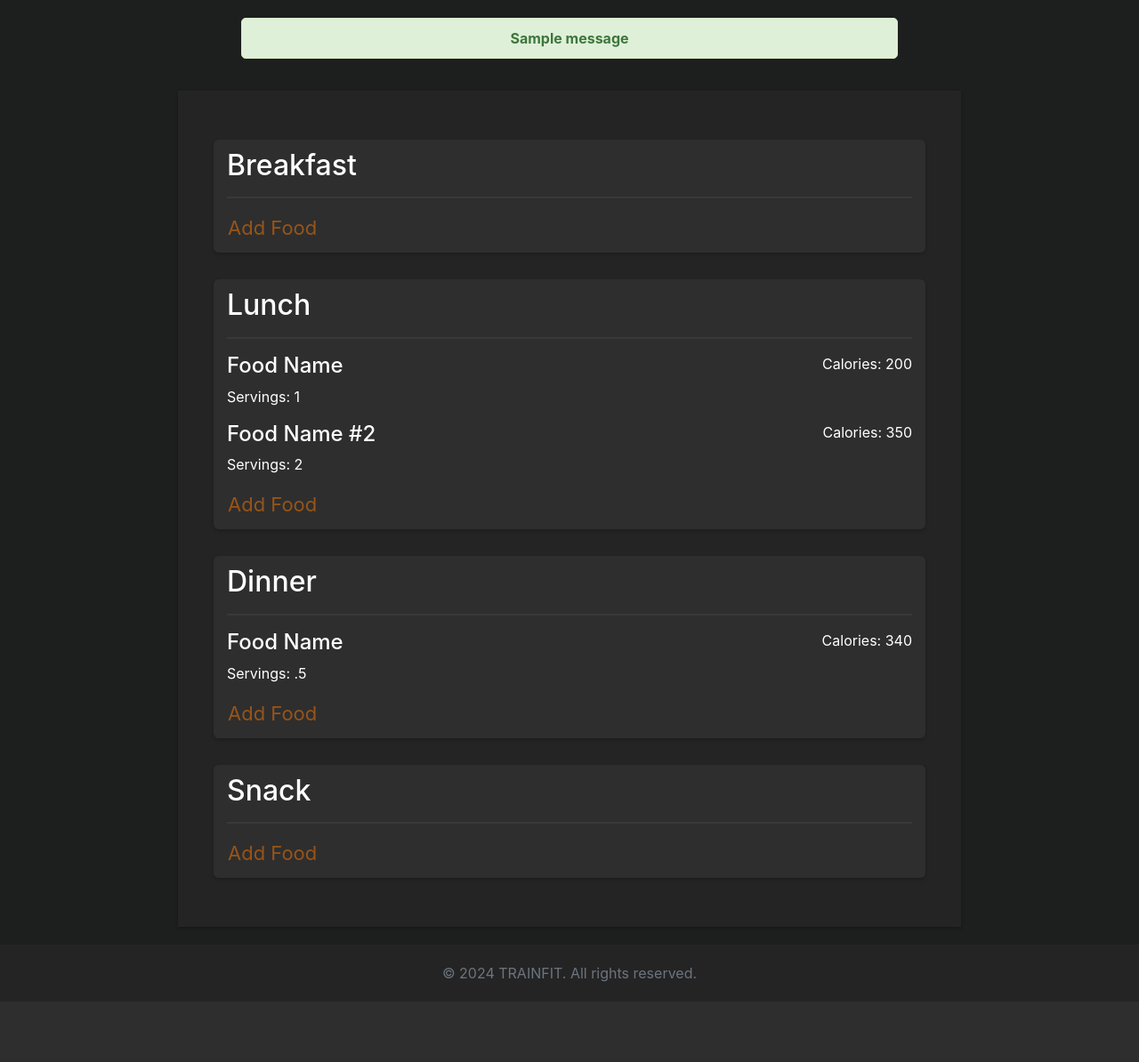
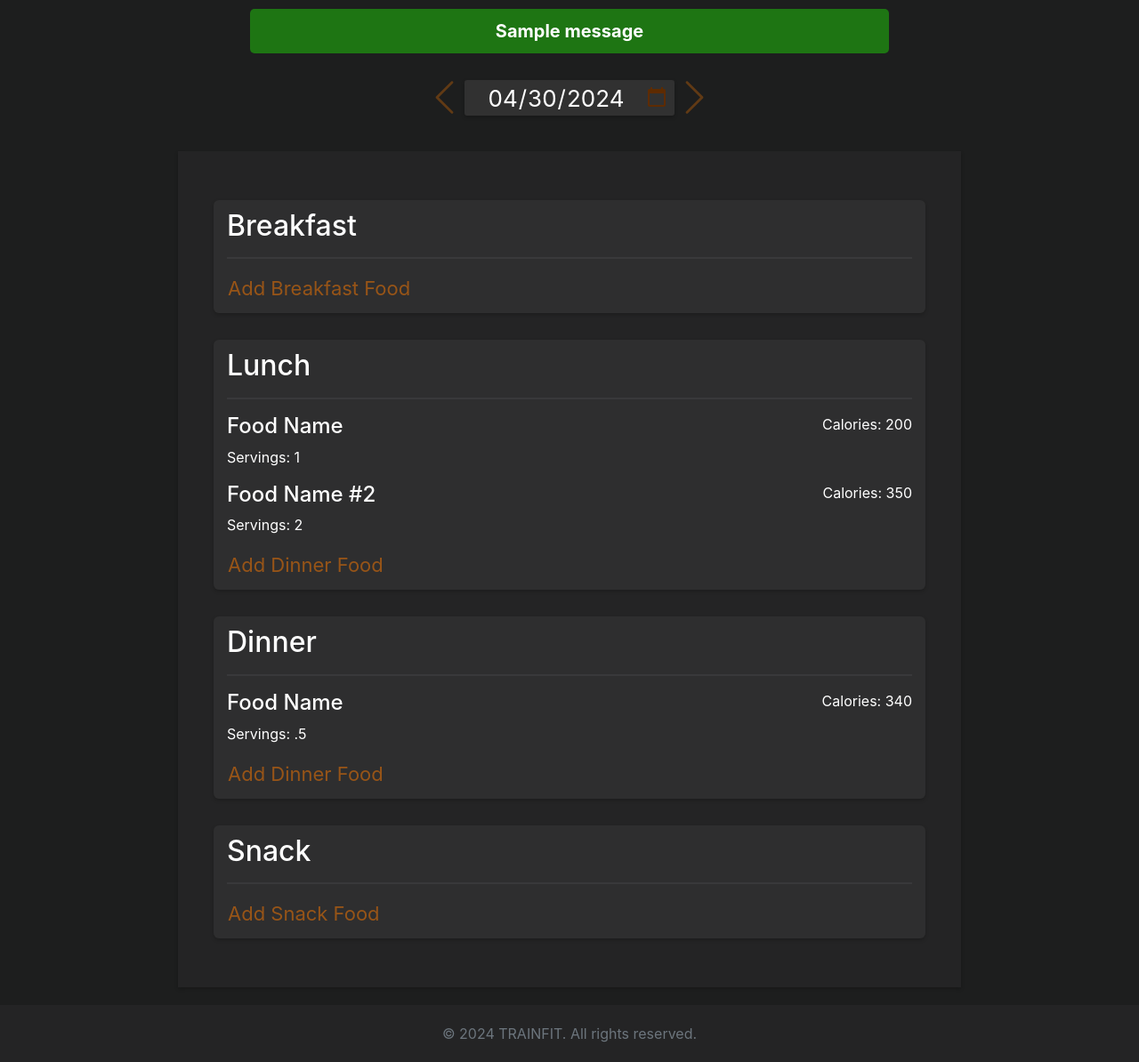
Before and after one commit to Cj-6/TrainFit, a Flask app: page /nutrition in a window 1280 px wide. Shown: the part 58-1252 px from the top of the page at 89% size. Before the commit the page ends 1161 px from the top, so only its background shows below. Run offline with Flask 3, Linux system fonts and the light colour scheme; one stand-in notice (Sample message) is shown; some libraries are stand-ins or nearby versions.

Commit message:
finished creating meal and calendar funciton. added more flash messages

```diff
--- a/app.py
+++ b/app.py
@@ -31,7 +31,6 @@ def workout():
 
     userID = session.get('userID')
     date = request.args.get('date')
-    print(userID, date) #this line is test code
 
     workouts= None
     if userID is not None:
@@ -40,8 +39,7 @@ def workout():
 
 @app.get('/addWorkout')
 def add_exercise():
-    userID = session.get('userID')
-    if userID is None:
+    if 'userID' not in session:
         return redirect(url_for('signin'))
     return render_template('addWorkout.html', active_page='workout')
 
@@ -51,37 +49,70 @@ def add_exercise():
 def nutrition():
     return render_template('nutrition.html', active_page='nutrition')
 
+#nutrition post
+@app.post('/nutrition')
+def add_food_to_meal():
+    meal_name = session.get('mealName')
+    user_id = session.get('userid')
+    date = request.form.get('calendar')
+    food_id = request.form.get('food_id')
+    session['date'] = date
+
+    # Validate meal_name
+    if meal_name not in ['breakfast', 'lunch', 'dinner', 'snack']:
+        return 'Invalid meal name', 400
+
+    # Validate date and food_id
+    if not food_id:
+        flash('You must select a food item.', 'danger')
+        return redirect(url_for('food_info', mealName=meal_name))
+
+    if not date:
+        flash('You must select a date.', 'danger')
+        return redirect(url_for('food_info_by_id', food_id=food_id))
+
+    create_meal(meal_name, user_id, food_id, date)
+    flash('Food added successfully!', 'success')
+    return render_template('nutrition.html', active_page='nutrition')
+
 @app.get('/foodInfo')
 def food_info():
+    meal_name = request.args.get('mealName')
+    date = request.args.get('date')
+    session['mealName'] = meal_name
     food = get_all_foods()
-    return render_template('foodInfo.html', current_page='foodInfo', active_page='nutrition', food=food)
+    return render_template('foodInfo.html', current_page='foodInfo', active_page='nutrition', food=food, date=date)
 
 @app.get('/foodInfo/<food_id>')
 def food_info_by_id(food_id):
     food = get_food_by_id(food_id)
     return render_template('foodInfo.html', current_page='foodInfo', active_page='nutrition', food=food)
 
-@app.get('/addFood')
-def add_food():
-    return render_template('createNewFood.html', active_page='nutrition')
+@app.get('/createFood')
+def create_food():
+
+    if 'userID' not in session:
+        flash('You must be signed in to add a food.', 'danger')
+        return redirect(url_for('signin'))
+    date = session.get('date')  # Get the date from the session
+    meal_name = session.get('mealName')  # Get the meal name from the session
+    return render_template('createFood.html', active_page='nutrition', selected_date=date, meal_name=meal_name)
 
 @app.get('/search')
 def search():
     q = request.args.get('q')
+    meal_name = request.args.get('mealName')
     results = {}
     if q:
         results = search_food(q)
-    return render_template("searchResults.html", results=results)
+    return render_template("searchResults.html", results=results, meal_name=meal_name)
 
 @app.get('/myFoods')
 def show_my_foods():
     return render_template('myFoods.html')
 
 
-#nutrition post
-@app.post('/nutrition')
-def save_food():
-    return render_template('nutrition.html', active_page='nutrition')
+
 
 @app.post('/createFoodPost')
 def create_food_post():
@@ -113,13 +144,16 @@ def signup():
 @app.get('/profile')
 def profile():
     if 'userID' not in session:
+        flash('You must be signed in to view your profile.', 'danger')
         return redirect('/')
-    userID = session.get('userID')
+    userID = session.get('userid')
     user = user_repository.get_user_by_id(userID)
+    flash('you have successfully signed in', 'success')
     return render_template('profile.html', user=user, active_page='profile')
 
 @app.get('/logout')
 def logout():
+    flash('You have been successfully signed out.', 'success')
     del session['userID']
     return redirect('/')
 
--- a/static/css/styles.css
+++ b/static/css/styles.css
@@ -92,15 +92,20 @@ input[type="date"]:hover::-webkit-calendar-picker-indicator {
     filter: invert(33%) sepia(40%) saturate(2462%) hue-rotate(8deg) brightness(100%) contrast(101%);
 }
 
+
 #calendar {
-    width: 20vw;
-    height: 70px;
+    min-width: 50px;
+    height: 34px;
     text-align: center;
-    font-size: 50px;
+    font-size: 26px;
     background: rgba(51, 51, 51, 0.9);
     color: white;
+    border: none;
+    box-shadow: 0 2px 4px rgba(0, 0, 0, 0.2);
+    border-radius: 3px;
+    padding: 20px 5px;
+}
 
-}
 
 
 .calendar-container {
@@ -112,16 +117,18 @@ input[type="date"]:hover::-webkit-calendar-picker-indicator {
 .calendar-sub-container {
     display: flex;
     flex-direction: row;
-    width: 75%;
+    width: 60%;
     height: 10vh;
     align-items: center;
     justify-content: center;
 
 }
 
+
+
 .left-arrow,
 .right-arrow {
-    font-size: 100px;
+    font-size: 45px;
     color: #FF7B00;
     opacity: 0.3;
     cursor: pointer;
@@ -130,6 +137,15 @@ input[type="date"]:hover::-webkit-calendar-picker-indicator {
 .left-arrow:hover,
 .right-arrow:hover {
     opacity: 1;
+}
+
+.create-workout-btn {
+    background-color: #373736;
+    color: white;
+    font-size: 30px;
+    margin: 20px 0;
+    padding: 0 100px;
+    box-shadow: 0 2px 4px rgba(0, 0, 0, 0.2), 0 4px 8px rgba(0, 0, 0, 0.2);
 }
 
 .workout {
@@ -471,13 +487,13 @@ a.food-link {
     opacity: 50%;
 }
 
-.logout-nav{
+.logout-nav {
     background-color: #d1040469;
     color: white;
     opacity: 90%;
 }
 
-.logout-nav:hover{
+.logout-nav:hover {
     background-color: #d10404f8;
     color: white;
     opacity: 100%;
@@ -578,13 +594,22 @@ form#chatInput {
 
 /* Create Food Button Styles */
 .create-food-btn {
-    margin-top: 140px;
+    margin: 30px auto;
+    text-align: center;
+}
+
+.create-food-form,
+.add-food-form {
+    margin: 15px auto;
+    text-align: center;
 }
 
 /* Servings Box and Add Food Button Styles */
 .servings-box .add-food-btn {
     margin-top: 100px;
 }
+
+.add-food-btn {}
 
 /* Nutrition Value Styles */
 .nutrition-value {
@@ -615,9 +640,24 @@ form#chatInput {
     transition: transform 0.17s ease-in-out;
 }
 
+
 .search-results-container:hover {
     transform: scale(1.05);
     background-color: rgba(255, 123, 0, 0.626);
+}
+
+.search-result-link {
+    text-decoration: none;
+    display: block;
+    width: 100%;
+    height: 100%;
+    color: inherit;
+}
+
+.search-result-link:hover {
+    text-decoration: none;
+
+    color: inherit;
 }
 
 .search-bar-container {
@@ -641,6 +681,7 @@ a.food-link {
     outline: none;
     color: #fff;
     border-radius: 4px;
+    height: 45px;
 }
 
 .servings-box {
@@ -760,3 +801,28 @@ a.food-link {
     color: #fff;
     padding: 0 10px;
 }
+
+/* alert Styles */
+.danger-alert {
+    margin: 10px;
+    padding: 10px 0;
+    font-size: 20px;
+    font-weight: bold;
+    text-align: center;
+    background-color: #f2dede;
+    color: #ffffff;
+    background-color: #a93634;
+    border-radius: 5px;
+}
+
+.success-alert {
+    margin: 10px;
+    padding: 10px 0;
+    font-size: 20px;
+    font-weight: bold;
+    text-align: center;
+    background-color: #f2dede;
+    color: #ffffff;
+    background-color: #1e7513;
+    border-radius: 5px;
+}
--- a/templates/_layout.html
+++ b/templates/_layout.html
@@ -39,7 +39,8 @@
 <body>
     <nav class="navbar navbar-expand-lg navbar-dark">
         <h1 class="navbar-brand">TR<span style="color:#FF7B00;">AI</span>NFIT</h1>
-        <button class="navbar-toggler" type="button" data-toggle="collapse" data-target="#navbarNav" aria-controls="navbarNav" aria-expanded="false" aria-label="Toggle navigation">
+        <button class="navbar-toggler" type="button" data-toggle="collapse" data-target="#navbarNav"
+            aria-controls="navbarNav" aria-expanded="false" aria-label="Toggle navigation">
             <span class="navbar-toggler-icon"></span>
         </button>
         <div class="collapse navbar-collapse" id="navbarNav">
@@ -86,7 +87,7 @@
         <div class="row">
             <div class="col">
                 {% for category, message in messages %}
-                <div class="alert alert-{{ category }}" role="alert">
+                <div class="{{ category }}-alert">
                     {{ message }}
                 </div>
                 {% endfor %}
--- a/templates/createNewFood.html
+++ b/templates/createFood.html
@@ -9,7 +9,7 @@
             </div>
             <div class="input-group input-container">
                 <label for="calories" class="food-input-label">Calories</label>
-                <input type="text" id="calories" name="calories" placeholder="Calories">
+                <input type="text" name="calories" placeholder="Calories">
             </div>
 
             <div class="input-group input-container">
--- a/templates/nutrition.html
+++ b/templates/nutrition.html
@@ -1,11 +1,29 @@
 {% extends "_layout.html" %}
 {% block content %}
+<div class="calendar-container">
+
+    <div class="calendar-sub-container">
+        <div class="left-arrow">
+            <i class="bi bi-chevron-left"></i>
+        </div>
+
+        <div class="date">
+            <input type="date" id="calendar" name="calendar">
+        </div>
+
+        <div class="right-arrow">
+            <i class="bi bi-chevron-right"></i>
+        </div>
+
+    </div>
+</div>
 <div class="parent-container">
+
     <div class="container info-container">
         <h2 class="info-container-title">Breakfast</h2>
         <hr>
         <!-- items will be dynamically added here -->
-        <a href="/foodInfo" class="btn add-food-btn">Add Food</a>
+        <a href="/foodInfo?mealName=breakfast" class="btn add-food-btn">Add Breakfast Food</a>
     </div>
 
     <div class="container info-container">
@@ -34,8 +52,9 @@
                 </div>
             </div>
         </div>
-        <form action="/addFood" method="post">
-            <button type="button" class="btn add-food-btn">Add Food</button>
+        <form action="/addFood" method="GET">
+            <input type="hidden" id="meal_name" name="meal_name" value="{{ meal_name }}">
+            <a href="/foodInfo?mealName=dinner" class="btn add-food-btn">Add Dinner Food</a>
         </form>
     </div>
 
@@ -54,8 +73,8 @@
                 </div>
             </div>
         </div>
-        <form action="/addFood" method="post">
-            <button type="button" class="btn add-food-btn">Add Food</button>
+        <form action="/addFood" method="GET">
+            <a href="/foodInfo?mealName=dinner" class="btn add-food-btn">Add Dinner Food</a>
         </form>
     </div>
 
@@ -63,10 +82,12 @@
         <h2 class="info-container-title">Snack</h2>
         <hr>
         <!-- Food items will be dynamically added here -->
-        <form action="/addFood" method="post">
-            <button type="button" class="btn add-food-btn">Add Food</button>
+        <form action="/addFood" method="GET">
+            <a href="/foodInfo?mealName=snack" class="btn add-food-btn">Add Snack Food</a>
         </form>
     </div>
 </div>
-<script src="/static/javascript/chart.js"></script>
+<script>
+    document.getElementById('calendar').valueAsDate = new Date();
+</script>
 {% endblock %}
--- a/templates/workout.html
+++ b/templates/workout.html
@@ -23,17 +23,15 @@
 
 
 
-<div class="parent-container addworkout-btn">
 
 <form method="GET" action="/addWorkout">
     <div class="d-flex justify-content-center align-items-center">
-        <button class="btn" type="submit">
-            <i class="bi bi-plus-circle-fill"></i>
+        <button class="btn create-workout-btn" type="submit">
+            Create New Workout
         </button>
     </div>
 </form>
 
-</div>
 
 <div class="parent-container workout">
 
```
Also changed, not shown: repositories/food_repo.py (+24 -2 lines), schema.sql (+14 -7 lines), static/javascript/script.js (+5 -12 lines), templates/foodInfo.html (+14 -6 lines), templates/searchResults.html (+6 -5 lines). Lines whose indentation alone changed are shown as unchanged.
